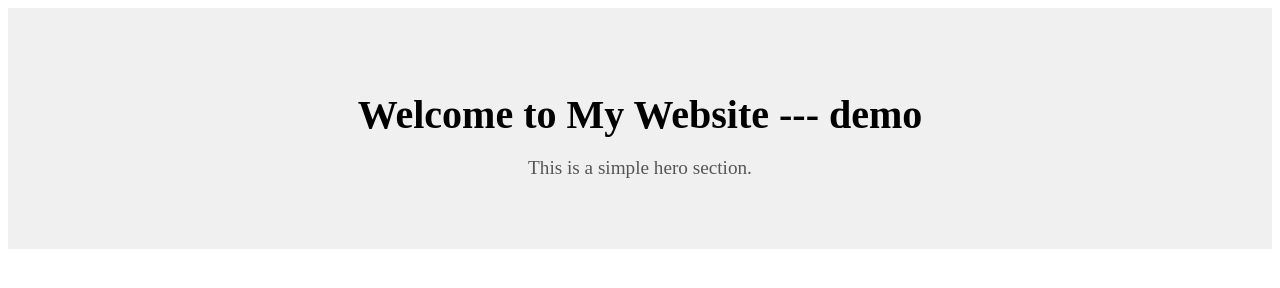
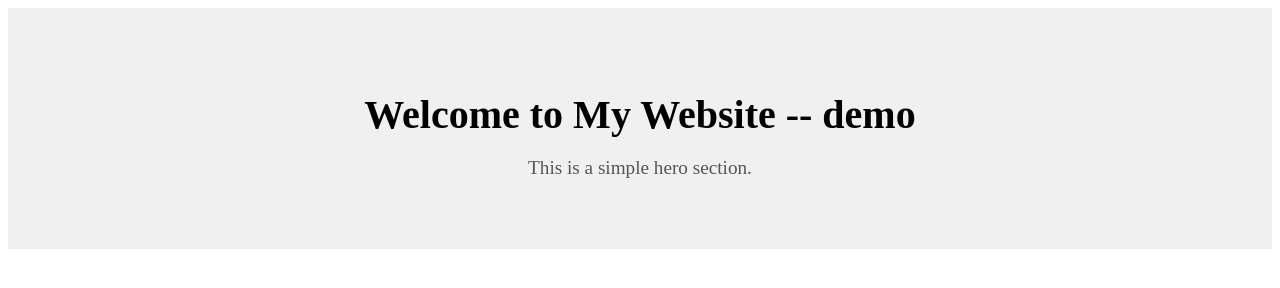
Before and after one commit to CodeWUsama/Demo-repo, a plain HTML site: page index.html in a window 1280 px wide. Drawn offline with Linux system fonts and the light colour scheme.

Commit message:
Update index.html

```diff
--- a/index.html
+++ b/index.html
@@ -8,7 +8,7 @@
   </head>
   <body>
     <section class="hero">
-      <h1>Welcome to My Website --- demo</h1>
+      <h1>Welcome to My Website -- demo</h1>
       <p>This is a simple hero section.</p>
     </section>
   </body>
```
